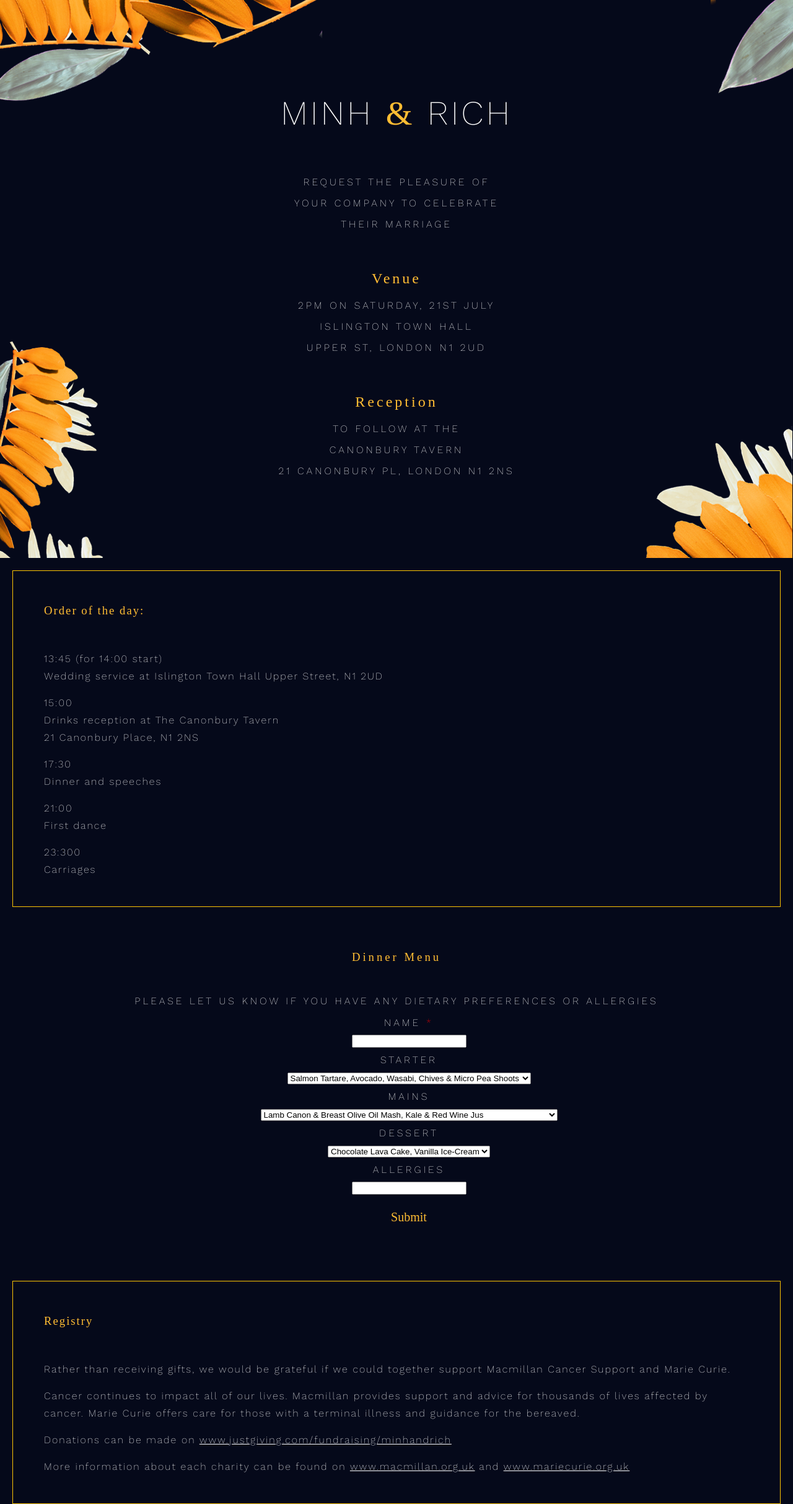
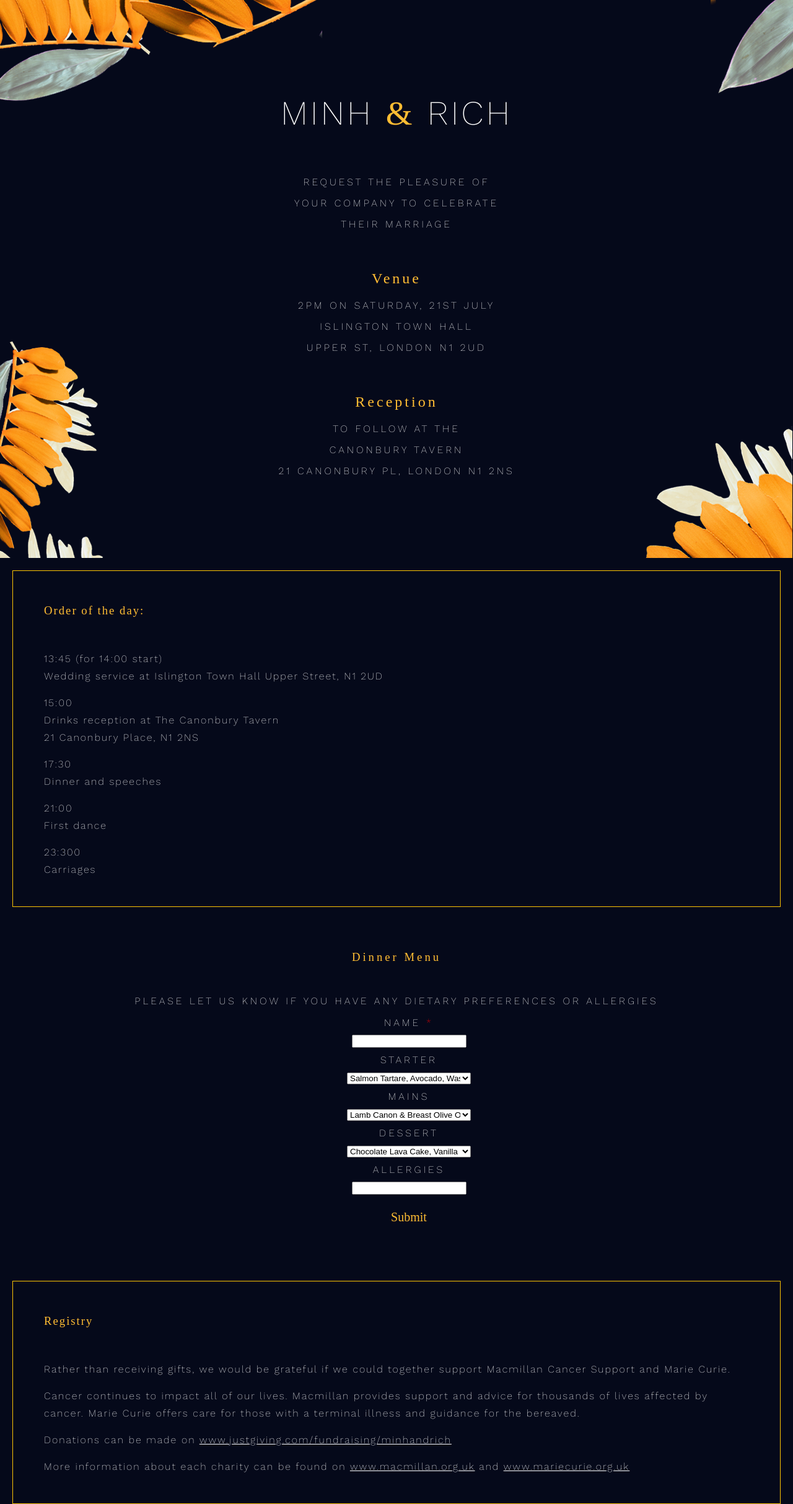
Before and after one commit to minhg/mrmr, a Jekyll site: the page built from index.html, in a window 1280 px wide. Shown: the whole page at 62% size. Built offline with Jekyll 4.4.1, drawn with Linux system fonts in a browser that asks for light colours; some web fonts are replaced.

```diff
--- a/_includes/css/agency.css
+++ b/_includes/css/agency.css
@@ -167,6 +167,10 @@
         margin: 10px 0;
     }
 
+    .menu select {
+        width: 200px;
+    }
+
 input[type=submit] {
     background: transparent;
     border:0 none;
```
Also changed, not shown: 2 other files.
